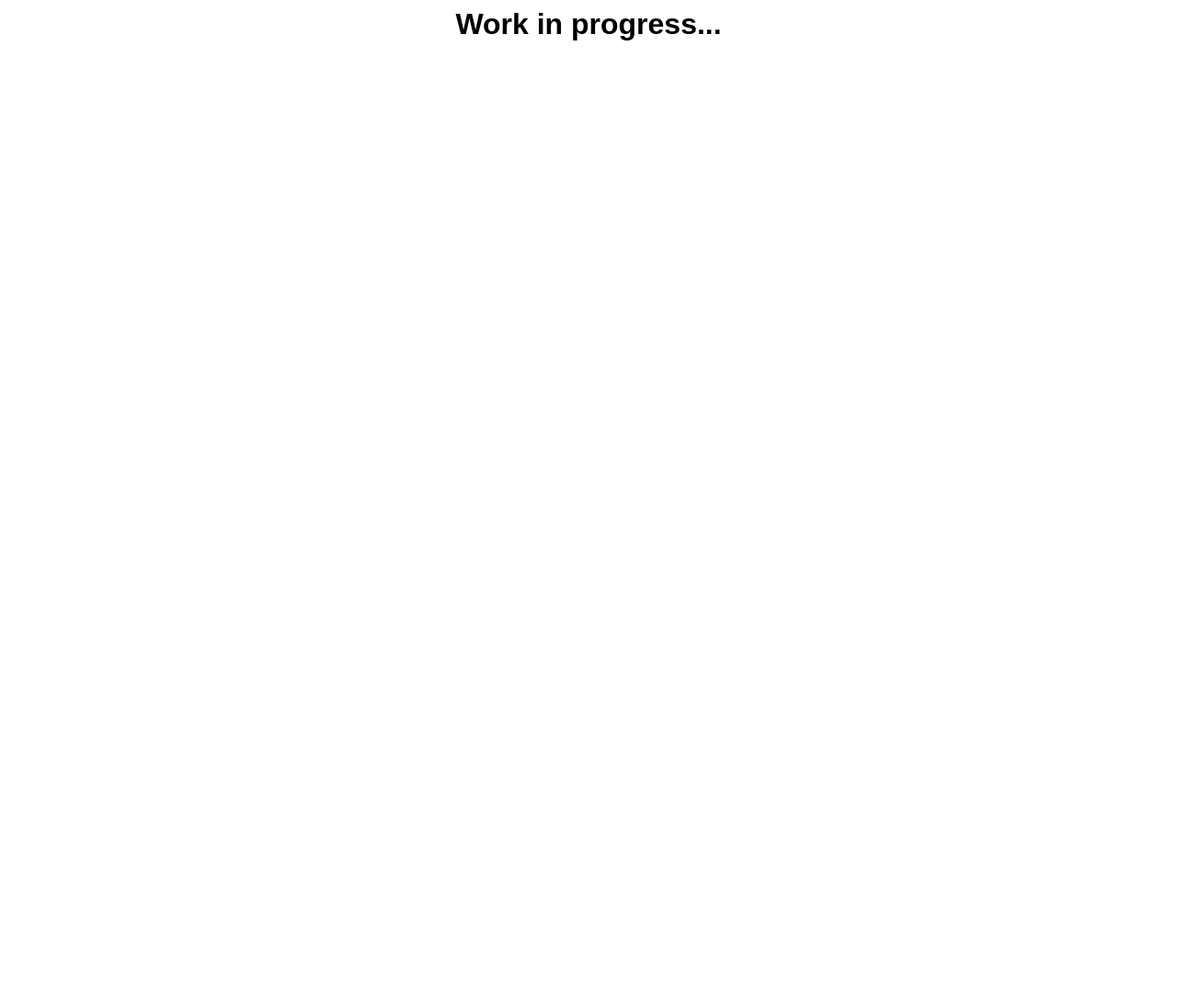
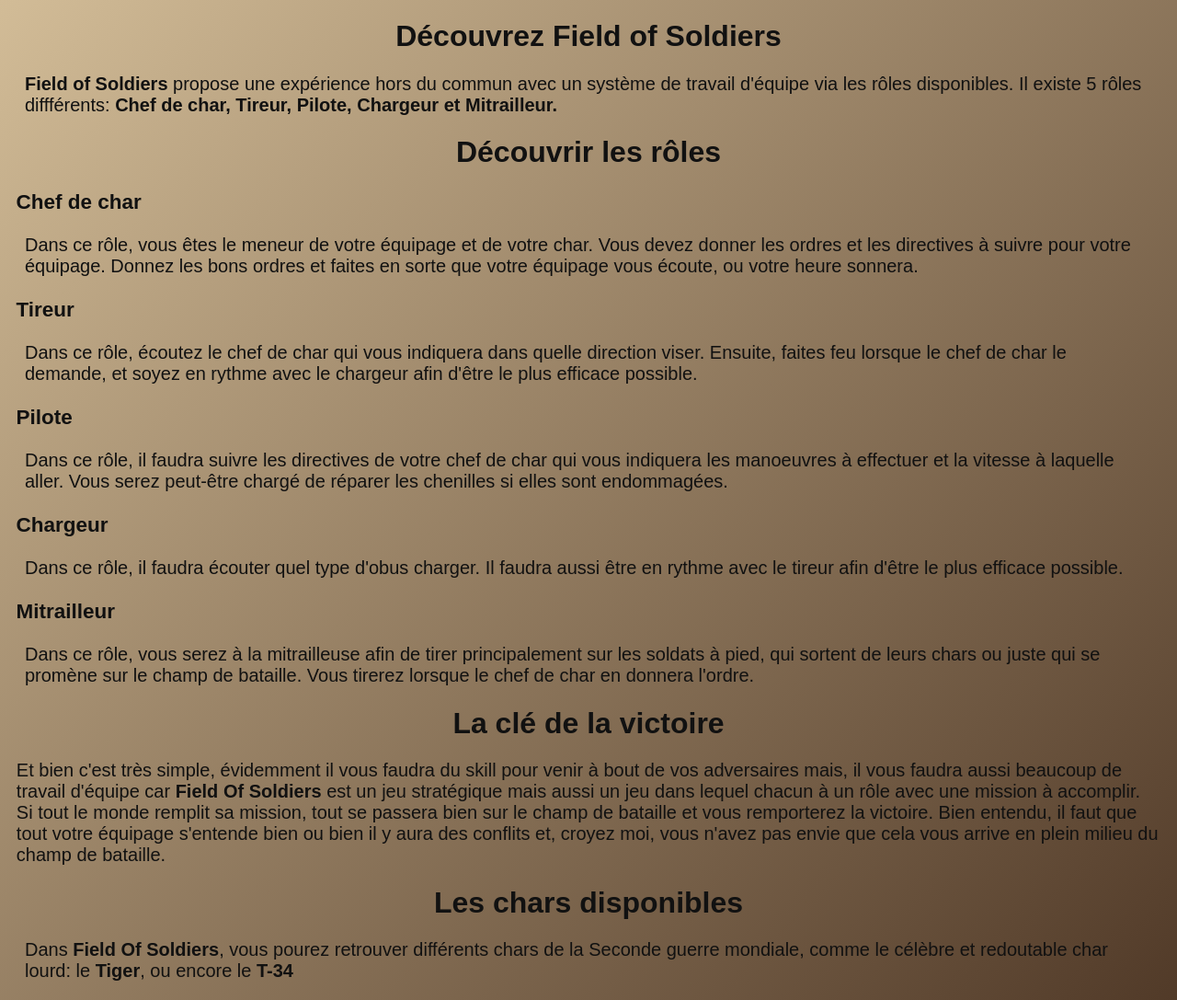
Before and after one commit to FieldOfSoldiers/website, a plain HTML site: page index.html in a window 1280 px wide. Shown: the whole page at 92% size. Before the commit the page ends 800 px from the top, so only its background shows below. Drawn offline with Linux system fonts and the light colour scheme.

Commit message:
Add files via upload

```diff
--- /dev/null
+++ b/index.css
@@ -0,0 +1,55 @@
+body {
+    font-family: Arial;
+    color: #111111;
+    background: rgb(210, 188, 151); /* Old */
+    background: -moz-linear-gradient(-45deg,  rgba(210, 188, 151, 1) 0%, rgba(81, 58, 40, 1) 100%); /* Mozarella */
+    background: -webkit-linear-gradient(-45deg,  rgba(210, 188, 151, 1) 0%,rgba(81, 58, 40, 1) 100%); /* Chroma */
+    background: linear-gradient(135deg,  rgba(210, 188, 151, 1) 0%,rgba(81, 58, 40, 1) 100%); /* NEW */
+    filter: progid:DXImageTransform.Microsoft.gradient( startColorstr='#d2bc97', endColorstr='#513a28',GradientType=1 ); /* Interneto Exploro */
+}
+
+h1 {
+    text-align: center;
+}
+
+h3 {
+    font-size: 22.5px;
+    padding-left: 0.75%;
+}
+
+p {
+    font-size: 20px;
+}
+
+.decouvrir {
+    padding-left: 1.5%;
+    padding-right: 1.5%;
+}
+.chef {
+    padding-left: 1.5%;
+    padding-right: 1.5%;
+}
+.tireur {
+    padding-left: 1.5%;
+    padding-right: 1.5%;
+}
+.pilote {
+    padding-left: 1.5%;
+    padding-right: 1.5%;
+}
+.chargeur {
+    padding-left: 1.5%;
+    padding-right: 1.5%;
+}
+.mitrailleur {
+    padding-left: 1.5%;
+    padding-right: 1.5%;
+}
+.victoire {
+    padding-left: 0.78%;
+    padding-right: 0.78%;
+}
+.disponibilite {
+    padding-left: 1.5%;
+    padding-right: 1.5%;
+}
--- a/index.html
+++ b/index.html
@@ -1 +1,46 @@
-<h1 style="font-family: Arial; text-align: center;">Work in progress...</h1>
+<!DOCTYPE html>
+<html>
+    <head>
+        <meta charset="utf-8">
+        <link rel="stylesheet" type="text/css" href="index.css">
+        <title>Field of Soldiers</title>
+    </head>
+    <body>
+        <h1>Découvrez Field of Soldiers</h1>
+        <p class="decouvrir"><strong>Field of Soldiers</strong> propose une expérience hors du commun avec un système de travail d'équipe via les rôles disponibles.
+            Il existe 5 rôles diffférents: <strong>Chef de char, Tireur, Pilote, Chargeur et Mitrailleur.</strong>
+        </p>
+        <h1>Découvrir les rôles</h1>
+        <h3>Chef de char</h3>
+        <p class="chef">Dans ce rôle, vous êtes le meneur de votre équipage et de votre char.
+            Vous devez donner les ordres et les directives à suivre pour votre équipage.
+            Donnez les bons ordres et faites en sorte que votre équipage vous écoute, ou votre heure sonnera.
+        </p>
+        <h3>Tireur</h3>
+        <p class="tireur">Dans ce rôle, écoutez le chef de char qui vous indiquera dans quelle direction viser.
+            Ensuite, faites feu lorsque le chef de char le demande, et soyez en rythme avec le chargeur afin d'être le plus efficace possible.
+        </p>
+        <h3>Pilote</h3>
+        <p class="pilote">Dans ce rôle, il faudra suivre les directives de votre chef de char qui vous indiquera les manoeuvres à effectuer et la vitesse à laquelle aller.
+            Vous serez peut-être chargé de réparer les chenilles si elles sont endommagées.
+        </p>
+        <h3>Chargeur</h3>
+        <p class="chargeur">Dans ce rôle, il faudra écouter quel type d'obus charger.
+            Il faudra aussi être en rythme avec le tireur afin d'être le plus efficace possible.
+        </p>
+        <h3>Mitrailleur</h3>
+        <p class="mitrailleur">Dans ce rôle, vous serez à la mitrailleuse afin de tirer principalement sur les soldats à pied, qui sortent de leurs chars ou juste qui se promène sur le champ de bataille.
+            Vous tirerez lorsque le chef de char en donnera l'ordre.
+        </p>
+        <h1>La clé de la victoire</h1>
+        <p class="victoire">Et bien c'est très simple, évidemment il vous faudra du skill pour venir à bout de vos adversaires mais,
+            il vous faudra aussi beaucoup de travail d'équipe car <strong>Field Of Soldiers</strong> est un jeu stratégique mais aussi un jeu dans lequel chacun à un rôle avec une mission à accomplir.
+            Si tout le monde remplit sa mission, tout se passera bien sur le champ de bataille et vous remporterez la victoire.
+            Bien entendu, il faut que tout votre équipage s'entende bien ou bien il y aura des conflits et, croyez moi, vous n'avez pas envie que cela vous arrive en plein milieu du champ de bataille.
+        </p>
+        <h1>Les chars disponibles</h1>
+        <p class="disponibilite">Dans <strong>Field Of Soldiers</strong>, vous pourez retrouver différents chars de la Seconde guerre mondiale,
+            comme le célèbre et redoutable char lourd: le <strong>Tiger</strong>, ou encore le <strong>T-34</strong>
+        </p>
+    </body>
+</html>
```
